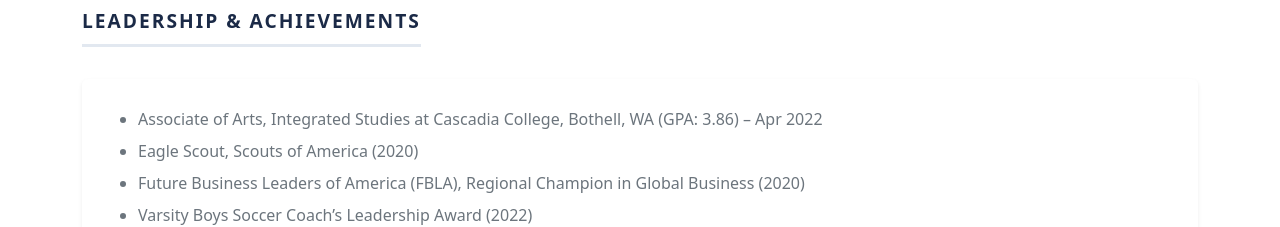
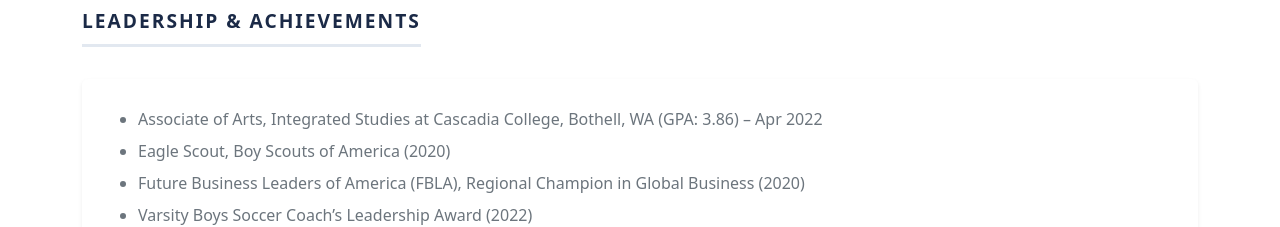
Before and after one commit to reecekw/PersonalWebsite, a React (Vite) app in the folder PWfrontend/: page / in a window 1280 px wide. Shown: the part 2540-2767 px from the top of the page. Built offline with nearby package versions, Linux system fonts and the light colour scheme.

Commit message:
Update resume details 2

```diff
--- a/PWfrontend/src/components/Resume.tsx
+++ b/PWfrontend/src/components/Resume.tsx
@@ -195,7 +195,7 @@
           <div className="card-body p-4">
             <ul className="mb-0 text-secondary lh-lg">
               <li>Associate of Arts, Integrated Studies at Cascadia College, Bothell, WA (GPA: 3.86) – Apr 2022</li>
-              <li>Eagle Scout, Scouts of America (2020)</li>
+              <li>Eagle Scout, Boy Scouts of America (2020)</li>
               <li>Future Business Leaders of America (FBLA), Regional Champion in Global Business (2020)</li>
               <li>Varsity Boys Soccer Coach’s Leadership Award (2022)</li>
             </ul>
```
